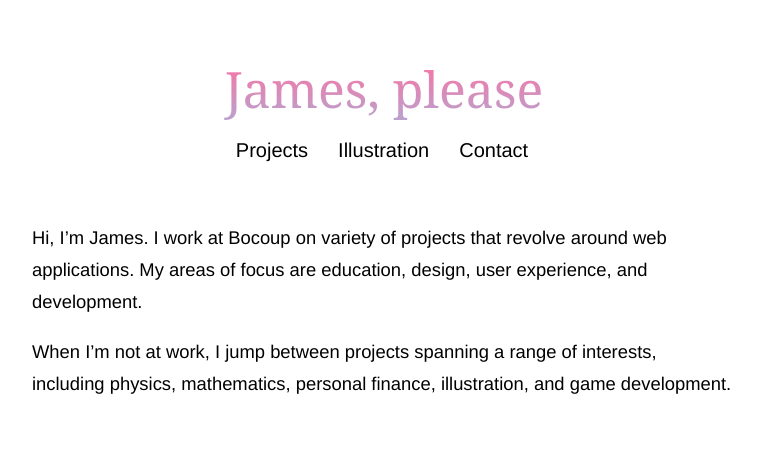
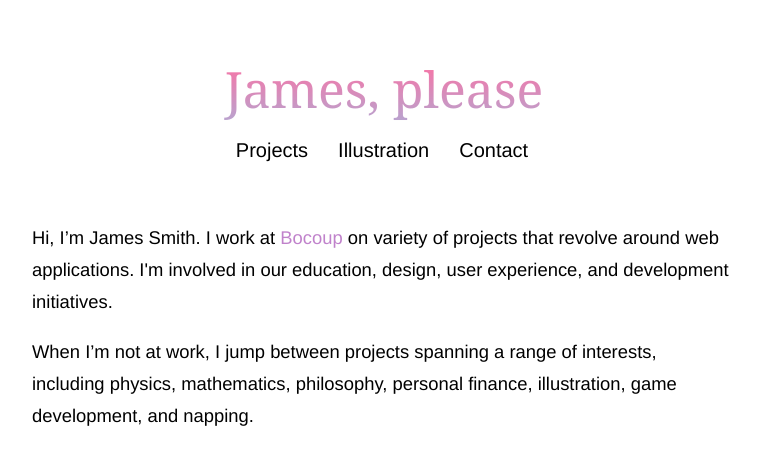
Before and after one commit to jamesplease/jamespls.com, a Jekyll site: the page built from index.html, in a window 1280 px wide. Shown: the top 465 px of the page, without its empty margins (258-1018 px from the left). Built offline with Jekyll 4.4.1, drawn with Linux system fonts in a browser that asks for light colours; nearby versions of some CDN libraries; Markdown is read by kramdown in place of the engine named in the settings.

Commit message:
Continue work.

```diff
--- a/contact.html
+++ b/contact.html
@@ -4,4 +4,7 @@ permalink: /contact/
 redirect_from: "/contact.html"
 ---
 
-Want to say hey? You can reach me by email at <a href="mailto:jellyes2@gmail.com">jellyes2@gmail.com</a>.
+<p>
+  Want to collaborate on a project, or just say hi? The best way to get in touch is to
+  <a href='https://twitter.com/jmeaspls'>tweet at me</a>, but you can also send me <a href='mailto:jellyes2@gmail.com'>an email</a>.
+</p>
--- a/css/style.css
+++ b/css/style.css
@@ -23,6 +23,7 @@ p:first-child {
 }
 a {
   text-decoration: none;
+  color: #c082cb;
 }
 p {
   font-size: 1.15rem;
@@ -89,7 +90,6 @@ footer {
 }
 .project-list li {
   margin: 15px 0;
-  border: 1px solid #dfdfdf;
   border-radius: 2px;
   padding: 10px;
 }
--- a/css/stylus/projects.styl
+++ b/css/stylus/projects.styl
@@ -1,6 +1,5 @@
 .project-list li
   margin 15px 0
-  border 1px solid #dfdfdf
   border-radius 2px
   padding 10px
 
--- a/css/stylus/typography.styl
+++ b/css/stylus/typography.styl
@@ -6,6 +6,7 @@ p:first-child
 
 a
   text-decoration none
+  color #c082cb
 
 p
   font-size 1.15rem
--- a/index.html
+++ b/index.html
@@ -3,11 +3,11 @@ layout: default
 ---
 
 <p>
-  Hi, I’m James. I work at Bocoup on variety of projects that revolve around web applications. My areas
-  of focus are education, design, user experience, and development.
+  Hi, I’m James Smith. I work at <a href='https://www.bocoup.com/' target='_blank'>Bocoup</a> on variety of projects that revolve
+  around web applications. I'm involved in our education, design, user experience, and development initiatives.
 </p>
 <p>
   When I’m not at work, I jump between projects spanning a range of interests,
-  including physics, mathematics, personal finance, illustration, and game
-  development.
+  including physics, mathematics, philosophy, personal finance, illustration, game
+  development, and napping.
 </p>
```
